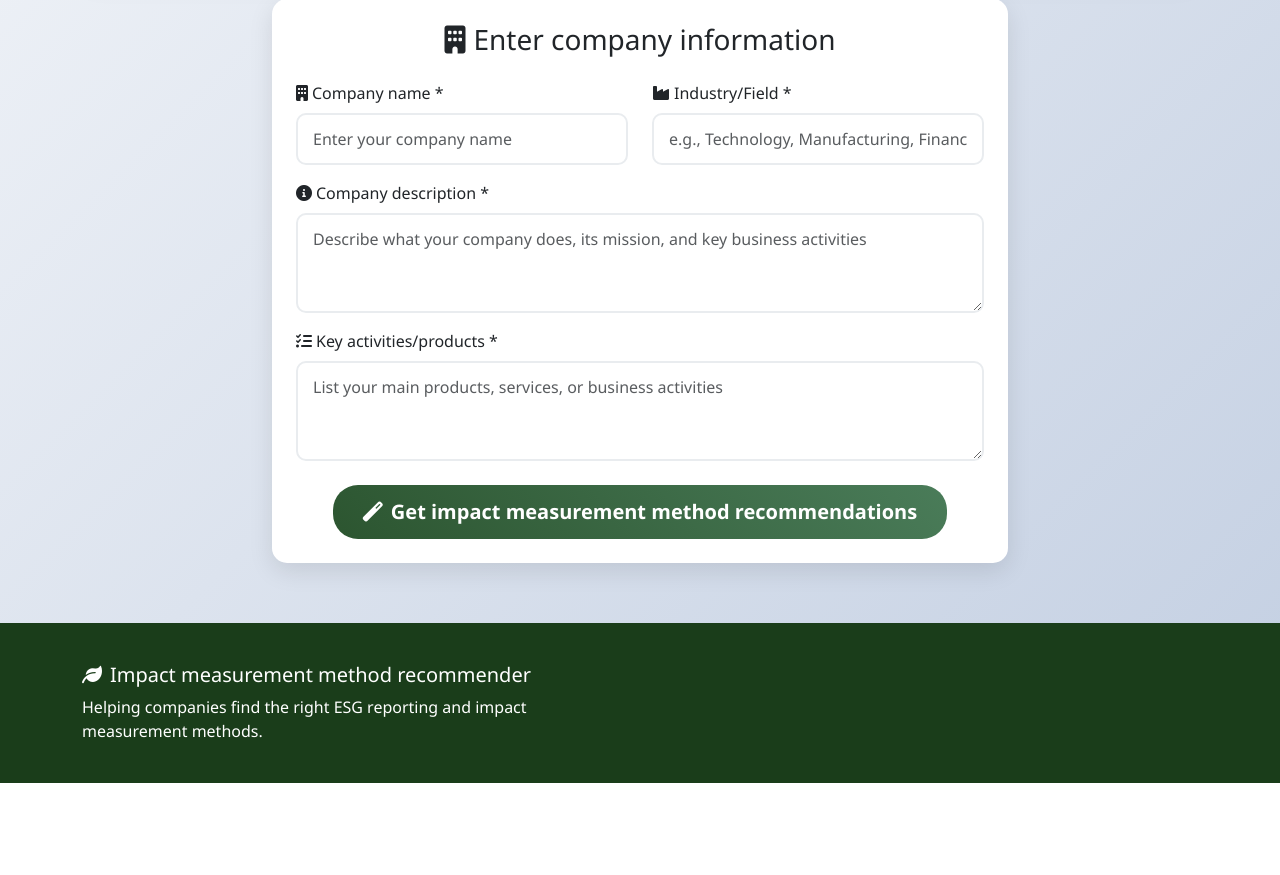
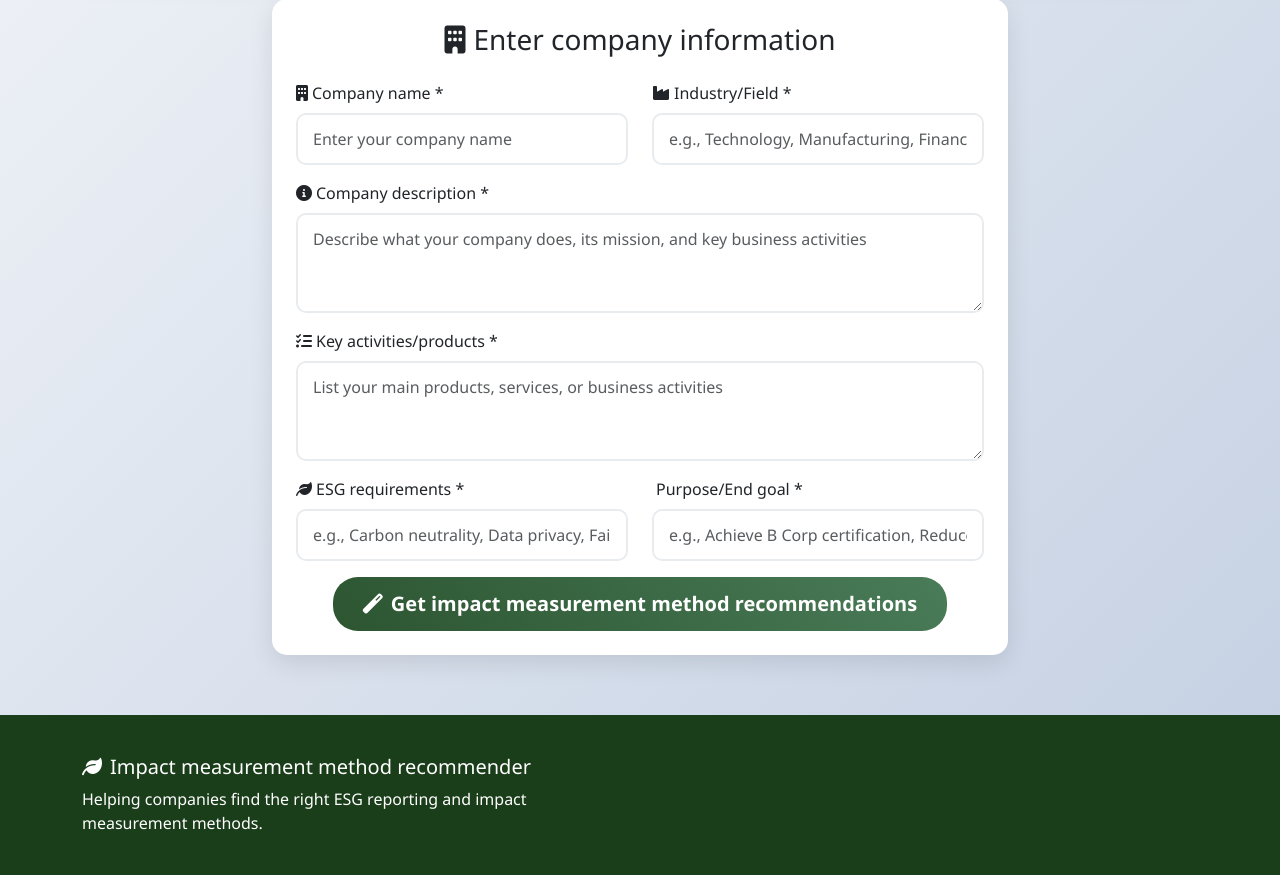
Before and after one commit to MatthiasL533/hiim-recommender, a Flask app: template templates/index.html in a window 1280 px wide. Shown: the part 478-1353 px from the top of the page. Before the commit the page ends 1261 px from the top, so only its background shows below. Run offline with Flask 3, Linux system fonts and the light colour scheme; the template is opened without the code that fills it, so the values that code supplies are empty.

Commit message:
Changes in prompt for more clarity, and some changes in user requirement fields such as key ESG requirements and purpose/end goal.

```diff
--- a/app.py
+++ b/app.py
@@ -54,6 +54,7 @@ def index():
                          services_status=services_status,
                          services_message=services_message)
 
+
 @app.route('/recommend', methods=['POST'])
 def recommend():
     """Handle recommendation requests"""
@@ -63,9 +64,11 @@ def recommend():
         description = request.form.get('description', '').strip()
         field = request.form.get('field', '').strip()
         activities = request.form.get('activities', '').strip()
+        esg_requirements = request.form.get('esg_requirements', '').strip()
+        purpose_goal = request.form.get('purpose_goal', '').strip()
 
         # Validate input
-        if not all([company_name, description, field, activities]):
+        if not all([company_name, description, field, activities, esg_requirements, purpose_goal]):
             flash('Please fill in all fields', 'error')
             return redirect(url_for('index'))
 
@@ -82,12 +85,19 @@ def recommend():
                 flash(f'Service initialization failed: {services_message}', 'error')
                 return redirect(url_for('index'))
 
-        # Get recommendations
-        recommendations = recommender.recommend(company_name, description, field, activities)
+        # Get recommendations with all required parameters
+        recommendations = recommender.recommend(
+            company_name,
+            description,
+            field,
+            activities,
+            esg_requirements,
+            purpose_goal
+        )
 
         return render_template('results.html',
-                             company_name=company_name,
-                             recommendations=recommendations)
+                               company_name=company_name,
+                               recommendations=recommendations)
 
     except Exception as e:
         flash(f'An error occurred: {str(e)}', 'error')
--- a/setup.py
+++ b/setup.py
@@ -5,7 +5,8 @@ Setup script for ESG Recommender with Ollama
 
 import subprocess
 import sys
-import os
+import osollama --version
+
 
 def run_command(command, check=True):
     """Run a shell command and return the result"""
--- a/templates/index.html
+++ b/templates/index.html
@@ -85,12 +85,29 @@
                                       placeholder="Describe what your company does, its mission, and key business activities" required></textarea>
                         </div>
 
-                        <div class="mb-4">
+                        <div class="mb-3">
                             <label for="activities" class="form-label">
                                 <i class="fas fa-tasks me-1"></i>Key activities/products *
                             </label>
                             <textarea class="form-control" id="activities" name="activities" rows="3"
                                       placeholder="List your main products, services, or business activities" required></textarea>
+                        </div>
+
+                        <div class="row">
+                            <div class="col-md-6 mb-3">
+                                <label for="esg_requirements" class="form-label">
+                                    <i class="fas fa-leaf me-1"></i>ESG requirements *
+                                </label>
+                                <input type="text" class="form-control" id="esg_requirements" name="esg_requirements"
+                                       placeholder="e.g., Carbon neutrality, Data privacy, Fair labor practices" required>
+                            </div>
+                            <div class="col-md-6 mb-3">
+                                <label for="purpose_goal" class="form-label">
+                                    <i class="fas fa-target me-1"></i>Purpose/End goal *
+                                </label>
+                                <input type="text" class="form-control" id="purpose_goal" name="purpose_goal"
+                                       placeholder="e.g., Achieve B Corp certification, Reduce emissions by 50%" required>
+                            </div>
                         </div>
 
                         <div class="text-center">
```
Also changed, not shown: main.py (+7 -2 lines), src/llm_handler.py (+19 -16 lines), src/recommender.py (+6 -5 lines).
